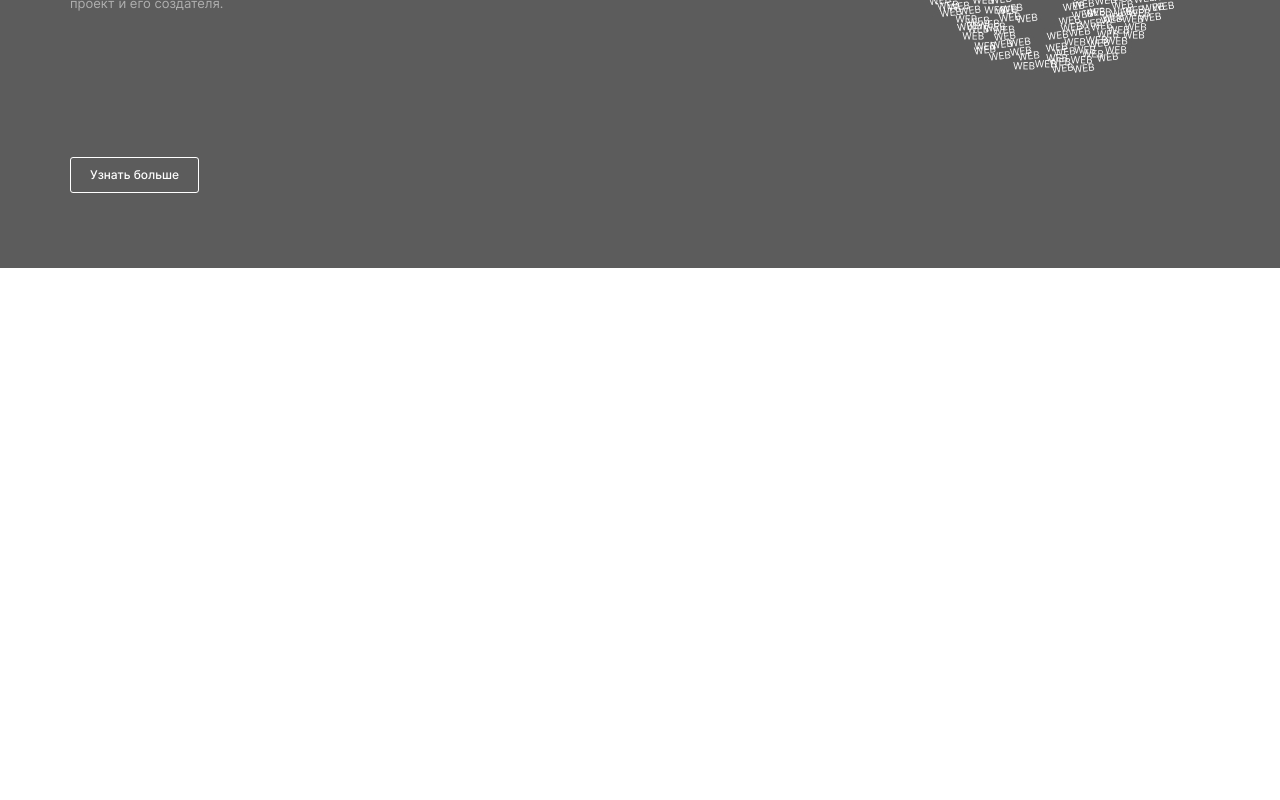
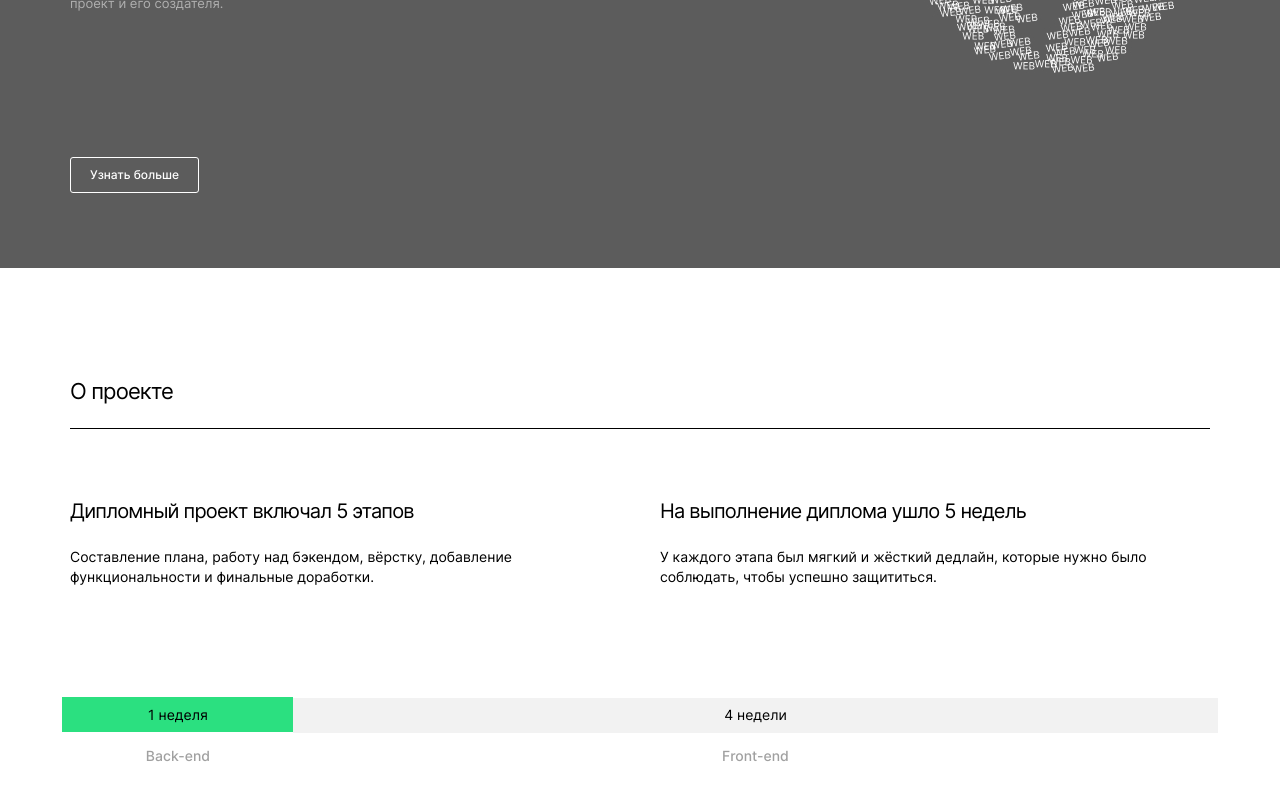
Before and after one commit to gatalsky-dv/movies-explorer-frontend, a React (Create React App) app: page / in a window 1280 px wide. Shown: the part 380-1180 px from the top of the page. Before the commit the page ends 800 px from the top, so only its background shows below. Built offline with nearby package versions, Linux system fonts and the light colour scheme.

Commit message:
AboutProject done

```diff
--- a/src/components/App/App.js
+++ b/src/components/App/App.js
@@ -1,6 +1,8 @@
 import CurrentUserContext from '../../contexts/CurrentUserContext';
 import Header from '../Header/Header';
 import Promo from '../Main/Promo/Promo';
+import AboutMe from '../Main/AboutMe/AboutMe';
+import AboutProject from '../Main/AboutProject/AboutProject';
 
 export default function App() {
 
@@ -10,6 +12,8 @@ export default function App() {
       <div className="app">
         <Header />
         <Promo />
+        <AboutProject />
+        {/* <AboutMe /> */}
         {/* <Switch>
 						<ProtectedRoute
 							exact
--- a/src/components/Header/Header.css
+++ b/src/components/Header/Header.css
@@ -18,6 +18,7 @@
 
 @media screen and (min-width: 768px) {
   .header {
+
     min-height: 74px;
     padding-left: 30px;
     padding-right: 30px;
--- /dev/null
+++ b/src/components/Main/AboutMe/AboutMe.js
@@ -0,0 +1,16 @@
+
+
+// export default function AboutMe({ email }) {
+
+//   return (
+//     // <section className="aboutme">
+//     //   <article className="">
+
+//     //   </article>
+//     //   <div className="promo__img"></div>
+//     //   <h1 className="promo__caption">Учебный проект студента факультета Веб-разработки.</h1>
+//     //   <p className="promo__text">Листайте ниже, чтобы узнать больше про этот проект и его создателя.</p>
+//     //   <button className="promo__more">Узнать больше</button>
+//     // </section>
+//   )
+// }
--- /dev/null
+++ b/src/components/Main/AboutProject/AboutProject.css
@@ -0,0 +1,402 @@
+.aboutproject {
+  background: #FFFFFF;
+}
+
+@media screen and (min-width: 320px) {
+  .aboutproject {
+    max-width: 100vw;
+    min-height: 641px;
+  }
+}
+
+@media screen and (min-width: 768px) {
+  .aboutproject {
+    min-height: 585px;
+  }
+}
+
+@media screen and (min-width: 1280px) {
+  .aboutproject {
+    min-height: 608px;
+  }
+}
+
+.aboutproject__caption {
+  color: #000000;
+  font-style: normal;
+  font-weight: 400;
+}
+
+@media screen and (min-width: 320px) {
+  .aboutproject__caption {
+    max-width: 284px;
+    min-height: 22px;
+    font-size: 18px;
+    line-height: 22px;
+    letter-spacing: -0.04em;
+    margin: 70px auto 28px auto;
+  }
+}
+
+@media screen and (min-width: 768px) {
+  .aboutproject__caption {
+    max-width: 600px;
+    min-height: 27px;
+    font-size: 22px;
+    line-height: 27px;
+    margin: 90px auto 23px 50px;
+  }
+}
+
+@media screen and (min-width: 1280px) {
+  .aboutproject__caption {
+    margin: 110px auto 23px 70px;
+  }
+}
+
+.aboutproject__line {
+  background: #000000;
+  margin: auto;
+}
+
+@media screen and (min-width: 320px) {
+  .aboutproject__line {
+    max-width: 284px;
+    min-height: 1px;
+    margin: 0 auto 60px auto;
+  }
+}
+
+@media screen and (min-width: 768px) {
+  .aboutproject__line {
+    min-width: 88.93%;
+    margin: 0 50px 70px 50px;
+  }
+}
+
+@media screen and (min-width: 1280px) {
+  .aboutproject__line {
+    max-width: 89.06%;
+    margin: 0 70px 70px 70px;
+  }
+}
+
+.diplom {
+  padding: 0;
+  display: flex;
+}
+
+@media screen and (min-width: 320px) {
+  .diplom {
+    max-width: 284px;
+    max-height: 328px;
+    margin: 0 auto 4px auto;
+    flex-direction: column;
+  }
+}
+
+@media screen and (min-width: 768px) {
+  .diplom {
+    min-width: 88.93%;
+    max-height: 124px;
+    margin: 0 auto 93px 50px;
+    flex-direction: row;
+    justify-content: space-between;
+  }
+}
+
+@media screen and (min-width: 1280px) {
+  .diplom {
+    min-width: 89.06%;
+    max-height: 90px;
+    margin: 0 70px 110px 70px;
+  }
+}
+
+.diplom__cell {
+  color: #000000;
+  display: flex;
+  flex-direction: column;
+}
+
+@media screen and (min-width: 320px) {
+  .diplom__cell {
+    max-width: 284px;
+    max-height: 108px;
+    margin: 0 auto 56px auto;
+  }
+}
+
+@media screen and (min-width: 768px) {
+  .diplom__cell {
+    max-width: 319px;
+    max-height: 124px;
+    margin: 0 0 93px 0;
+  }
+}
+
+@media screen and (min-width: 1280px) {
+  .diplom__cell {
+    max-width: 550px;
+    max-height: 90px;
+    margin: 0;
+  }
+}
+
+.diplom__caption {
+  color: #000000;
+  font-style: normal;
+  font-weight: 400;
+}
+
+
+@media screen and (min-width: 320px) {
+  .diplom__caption {
+    font-size: 18px;
+    line-height: 22px;
+    letter-spacing: -0.04em;
+    max-width: 284px;
+    min-height: 44px;
+    margin: 0 auto 16px auto;
+  }
+}
+
+@media screen and (min-width: 768px) {
+  .diplom__caption {
+    font-size: 20px;
+    line-height: 24px;
+    max-width: 319px;
+    min-height: 48px;
+    margin: 0 auto 22px auto;
+    flex-direction: row;
+  }
+}
+
+@media screen and (min-width: 1280px) {
+  .diplom__caption {
+    font-size: 20px;
+    line-height: 24px;
+    max-width: 550px;
+    max-height: 24px;
+    margin: 0;
+  }
+}
+
+.diplom__text {
+  color: #000000;
+  font-style: normal;
+  font-weight: 400;
+}
+
+
+@media screen and (min-width: 320px) {
+  .diplom__text {
+    font-size: 11px;
+    line-height: 145%;
+    max-width: 284px;
+    min-height: 48px;
+    margin: auto;
+  }
+}
+
+@media screen and (min-width: 768px) {
+  .diplom__text {
+    font-size: 12px;
+    line-height: 150%;
+    max-width: 319px;
+    min-height: 54px;
+    margin: 0 30px 0 auto;
+    flex-direction: row;
+  }
+}
+
+@media screen and (min-width: 1280px) {
+  .diplom__text {
+    font-size: 14px;
+    line-height: 143%;
+    max-width: 550px;
+    min-height: 40px;
+    margin: auto;
+  }
+}
+
+.develop {
+  margin: auto;
+  padding: 0;
+  display: flex;
+  flex-direction: row;
+}
+
+@media screen and (min-width: 320px) {
+  .develop {
+    max-width: 284px;
+    min-height: 58px;
+    margin-bottom: 70px;
+  }
+}
+
+@media screen and (min-width: 768px) {
+  .develop {
+    min-width: 88.93%;
+    min-height: 67px;
+    margin-bottom: 90px;
+  }
+}
+
+@media screen and (min-width: 1280px) {
+  .develop {
+    min-width: 90.25%;
+    min-height: 67px;
+    margin-bottom: 110px;
+  }
+}
+
+.develop__backend {
+  margin: auto;
+  display: flex;
+  flex-direction: column;
+}
+
+@media screen and (min-width: 320px) {
+  .develop__backend {
+    min-width: 100px;
+    min-height: 58px;
+  }
+}
+
+@media screen and (min-width: 768px) {
+  .develop__backend {
+    min-width: 20%;
+    min-height: 36px;
+    margin: 0;
+  }
+}
+
+@media screen and (min-width: 1280px) {
+  .develop__backend {
+    min-width: 20%;
+  }
+}
+
+.develop__backend-time {
+  background-color: #2BE080;
+  display: flex;
+}
+
+@media screen and (min-width: 320px) {
+  .develop__backend-time {
+    min-width: 100px;
+    min-height: 35px;
+    margin: 0 0 10px 0;
+  }
+}
+
+@media screen and (min-width: 768px) {
+  .develop__backend-time {
+    margin: 0 0 14px 0;
+  }
+}
+
+.develop__name {
+  color: #A0A0A0;
+}
+
+@media screen and (min-width: 320px) {
+  .develop__name {
+    min-width: 80px;
+    min-height: 13px;
+    margin: auto;
+    font-size: 11px;
+    line-height: 13px;
+    text-align: center;
+    font-family: 'Suisse Intl';
+    font-style: normal;
+    font-weight: 400;
+  }
+}
+
+@media screen and (min-width: 768px) {
+  .develop__name {
+    font-size: 14px;
+    line-height: 17px;
+    min-width: 120px;
+    min-height: 17px;
+  }
+}
+
+@media screen and (min-width: 1280px) {
+  .develop__name {
+    font-family: 'Inter';
+    font-weight: 500;
+  }
+}
+
+.develop__text {
+  color: #000000;
+  font-style: normal;
+  font-weight: 400;
+}
+
+@media screen and (min-width: 320px) {
+  .develop__text {
+    min-width: 80px;
+    min-height: 13px;
+    margin: auto;
+    font-size: 11px;
+    line-height: 13px;
+    text-align: center;
+  }
+}
+
+@media screen and (min-width: 768px) {
+  .develop__text {
+    font-size: 14px;
+    line-height: 17px;
+    min-width: 120px;
+    min-height: 18px;
+  }
+}
+
+.develop__frontend {
+  margin: auto;
+  display: flex;
+  flex-direction: column;
+}
+
+@media screen and (min-width: 320px) {
+  .develop__frontend {
+    min-width: 184px;
+    min-height: 58px;
+  }
+}
+
+@media screen and (min-width: 768px) {
+  .develop__frontend {
+    min-width: 80%;
+  }
+}
+
+@media screen and (min-width: 1280px) {
+  .develop__frontend {
+    min-width: 80%;
+  }
+}
+
+.develop__frontend-time {
+  background-color: #F2F2F2;
+  display: flex;
+}
+
+@media screen and (min-width: 320px) {
+  .develop__frontend-time {
+    min-width: 184px;
+    min-height: 35px;
+    margin: 0 0 10px 0;
+  }
+}
+
+@media screen and (min-width: 768px) {
+  .develop__frontend-time {
+    margin: 0 0 14px 0;
+  }
+}
--- /dev/null
+++ b/src/components/Main/AboutProject/AboutProject.js
@@ -0,0 +1,35 @@
+
+
+export default function AboutProject({ email }) {
+
+  return (
+    <section className="aboutproject">
+      <h2 className="aboutproject__caption">О проекте</h2>
+      <div className="aboutproject__line"></div>
+      <ul className="diplom">
+        <li className="diplom__cell">
+          <h4 className="diplom__caption">Дипломный проект включал 5 этапов</h4>
+          <p className="diplom__text">Составление плана, работу над бэкендом, вёрстку, добавление функциональности и финальные доработки.</p>
+        </li>
+        <li className="diplom__cell">
+          <h4 className="diplom__caption">На выполнение диплома ушло 5 недель</h4>
+          <p className="diplom__text">У каждого этапа был мягкий и жёсткий дедлайн, которые нужно было соблюдать, чтобы успешно защититься.</p>
+        </li>
+      </ul>
+      <ul className="develop">
+        <li className="develop__backend">
+          <div className="develop__backend-time">
+            <p className="develop__text">1 неделя</p>
+          </div>
+          <p className="develop__name">Back-end</p>
+        </li>
+        <li className="develop__frontend">
+          <div className="develop__frontend-time">
+            <p className="develop__text">4 недели</p>
+          </div>
+          <p className="develop__name">Front-end</p>
+        </li>
+      </ul>
+    </section>
+  )
+}
--- a/src/components/Main/Promo/Promo.js
+++ b/src/components/Main/Promo/Promo.js
@@ -8,7 +8,6 @@ export default function Promo({ email }) {
       <h1 className="promo__caption">Учебный проект студента факультета Веб-разработки.</h1>
       <p className="promo__text">Листайте ниже, чтобы узнать больше про этот проект и его создателя.</p>
       <button className="promo__more">Узнать больше</button>
-
     </section>
   )
 }
--- a/src/index.css
+++ b/src/index.css
@@ -1,7 +1,10 @@
 @import url(./vendor/normalize.css);
 @import url(./vendor/fonts.css);
+/* font-family: 'Suisse Intl'; */
 @import url(./components/App/App.css);
 
 /* header */
 @import url(./components/Header/Header.css);
 @import url(./components/Main/Promo/Promo.css);
+@import url(./components/Main/AboutMe/AboutMe.css);
+@import url(./components/Main/AboutProject/AboutProject.css);
```
Also changed, not shown: src/components/Main/AboutMe/AboutMe.css (added).
